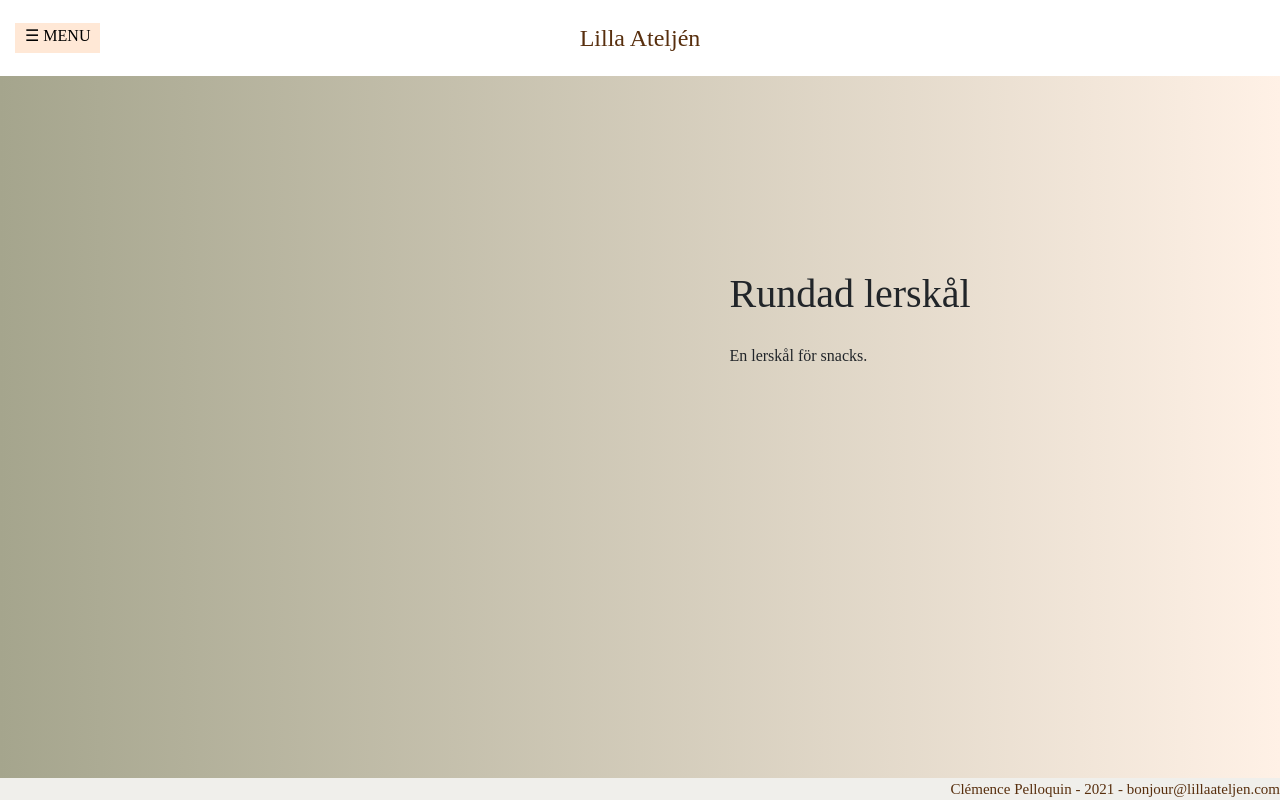
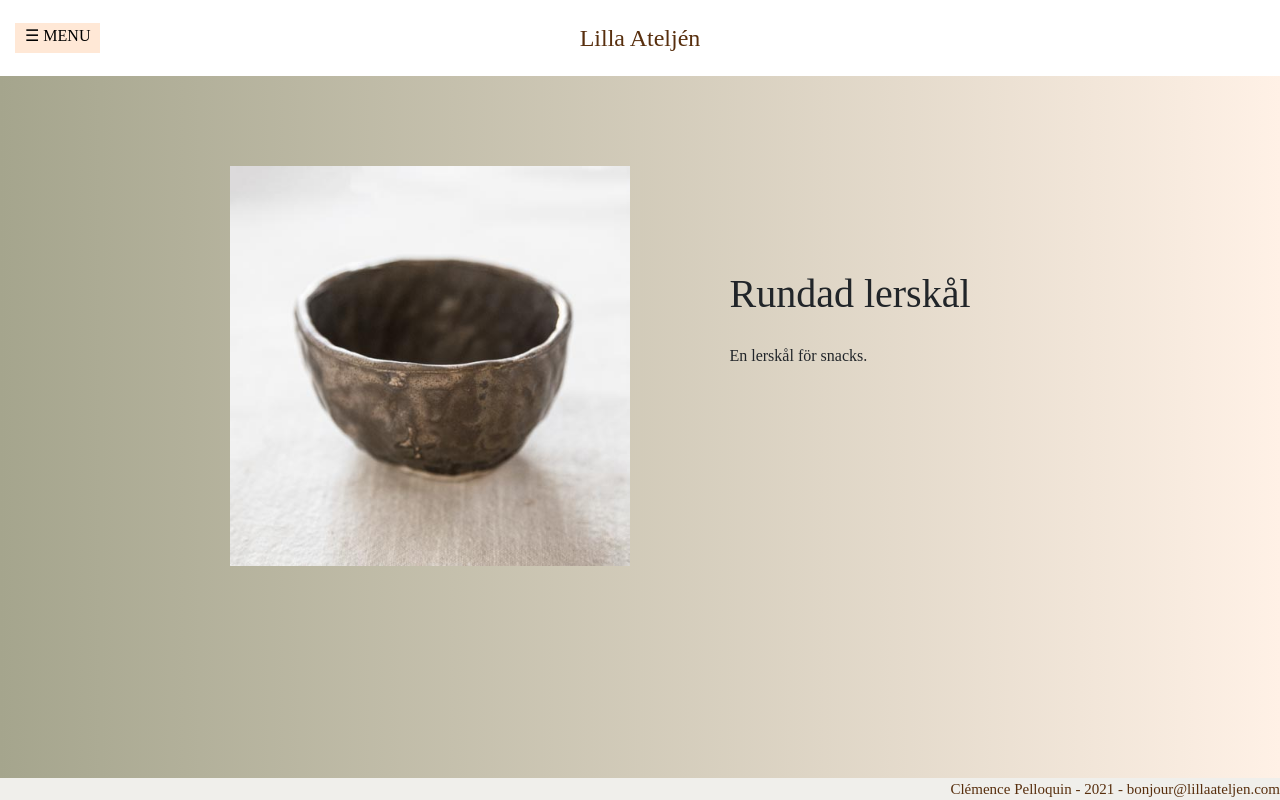
Before and after one commit to hellodit33/Lilla-Ateljen, a plain HTML site: page products/product2.html in a window 1280 px wide. Drawn offline with nearby package versions, Linux system fonts and the light colour scheme; a web font is replaced by a local one.

Commit message:
a last bug

```diff
--- a/products/product2.html
+++ b/products/product2.html
@@ -60,7 +60,7 @@
           #zoom-img {
             width: 400px;
             height: 400px;
-            background: url("../images/bol-pincé2.jpg");
+            background: url("../images/bol-pince2.jpg");
             background-position: center;
             background-size: cover;
           }
```
